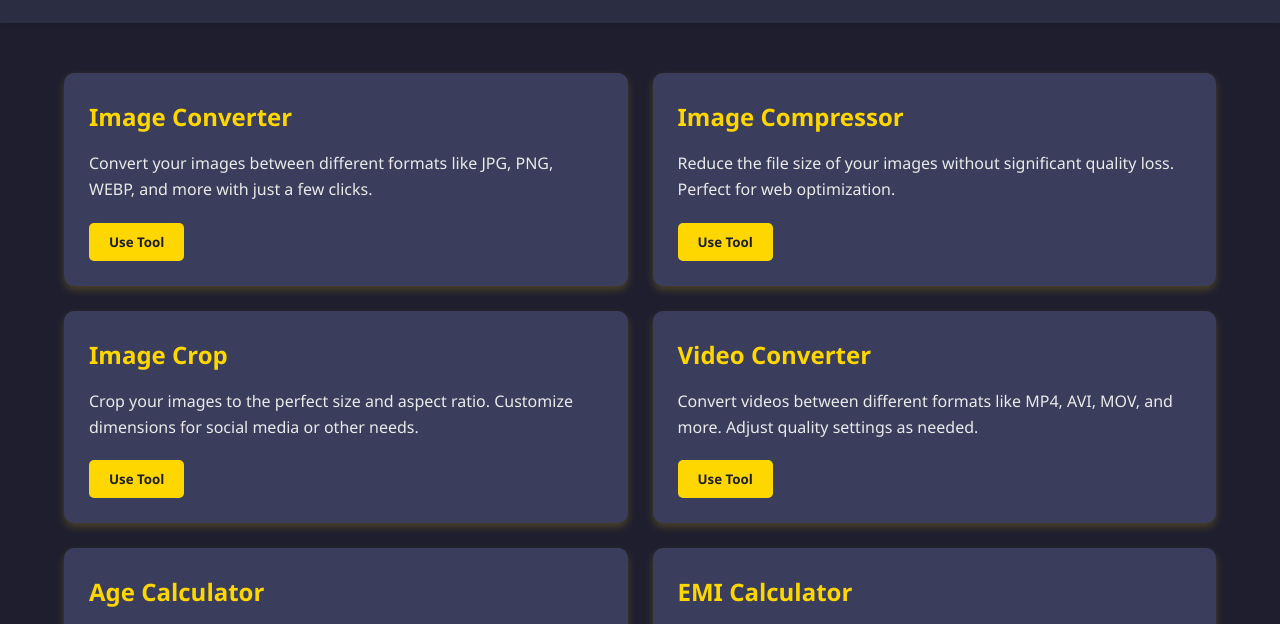
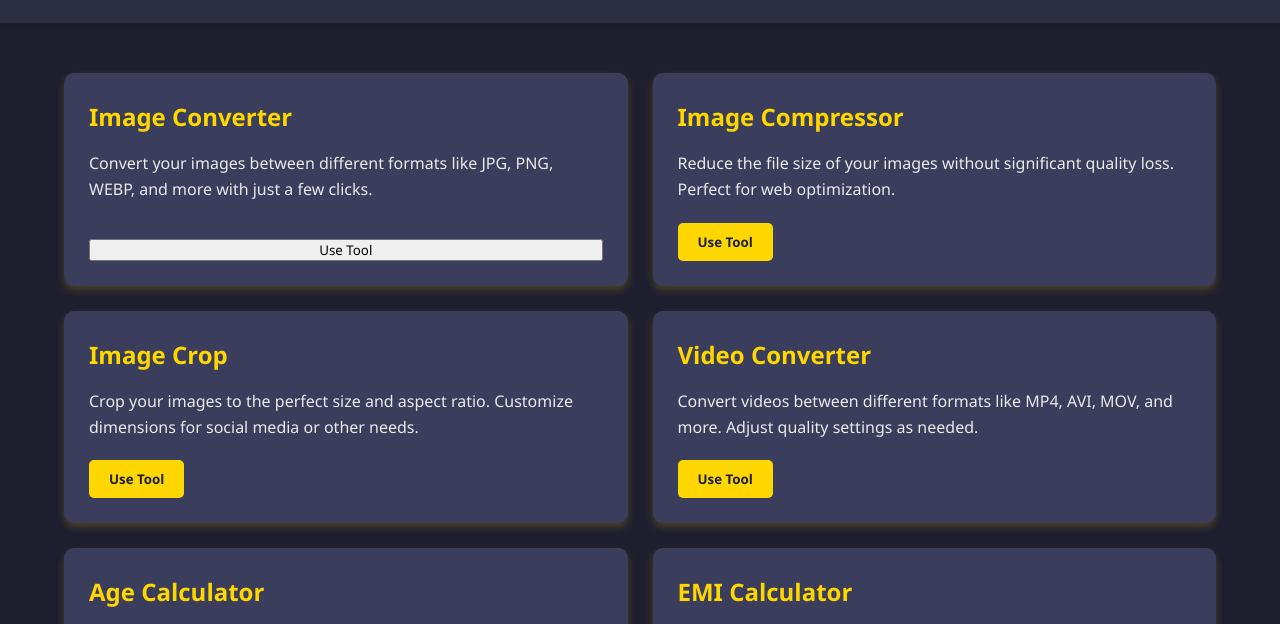
Before and after one commit to ALI58786/Web1, a plain HTML site: page index.html in a window 1280 px wide. Shown: the part 121-745 px from the top of the page. Drawn offline with Linux system fonts and the light colour scheme.

Commit message:
Update index.html

```diff
--- a/index.html
+++ b/index.html
@@ -135,7 +135,7 @@
             <div class="tool-card">
                 <h2>Image Converter</h2>
                 <p>Convert your images between different formats like JPG, PNG, WEBP, and more with just a few clicks.</p>
-                <button class="tool-btn" onclick="redirectToTool('Image Converter')">Use Tool</button>
+                <button class="image-converter.html" onclick="redirectToTool('Image Converter')">Use Tool</button>
             </div>
 
             <!-- Image Compressor -->
```
